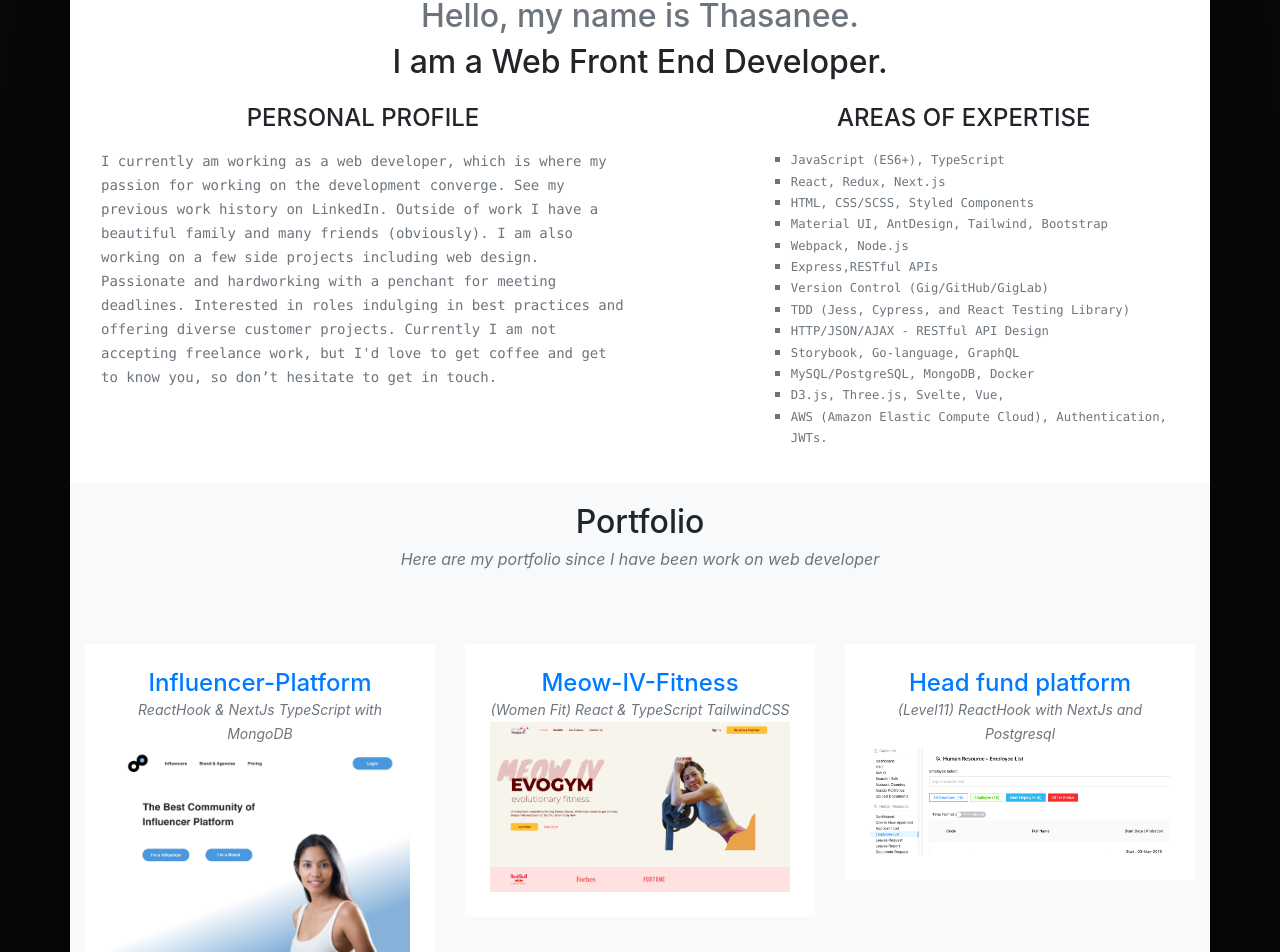
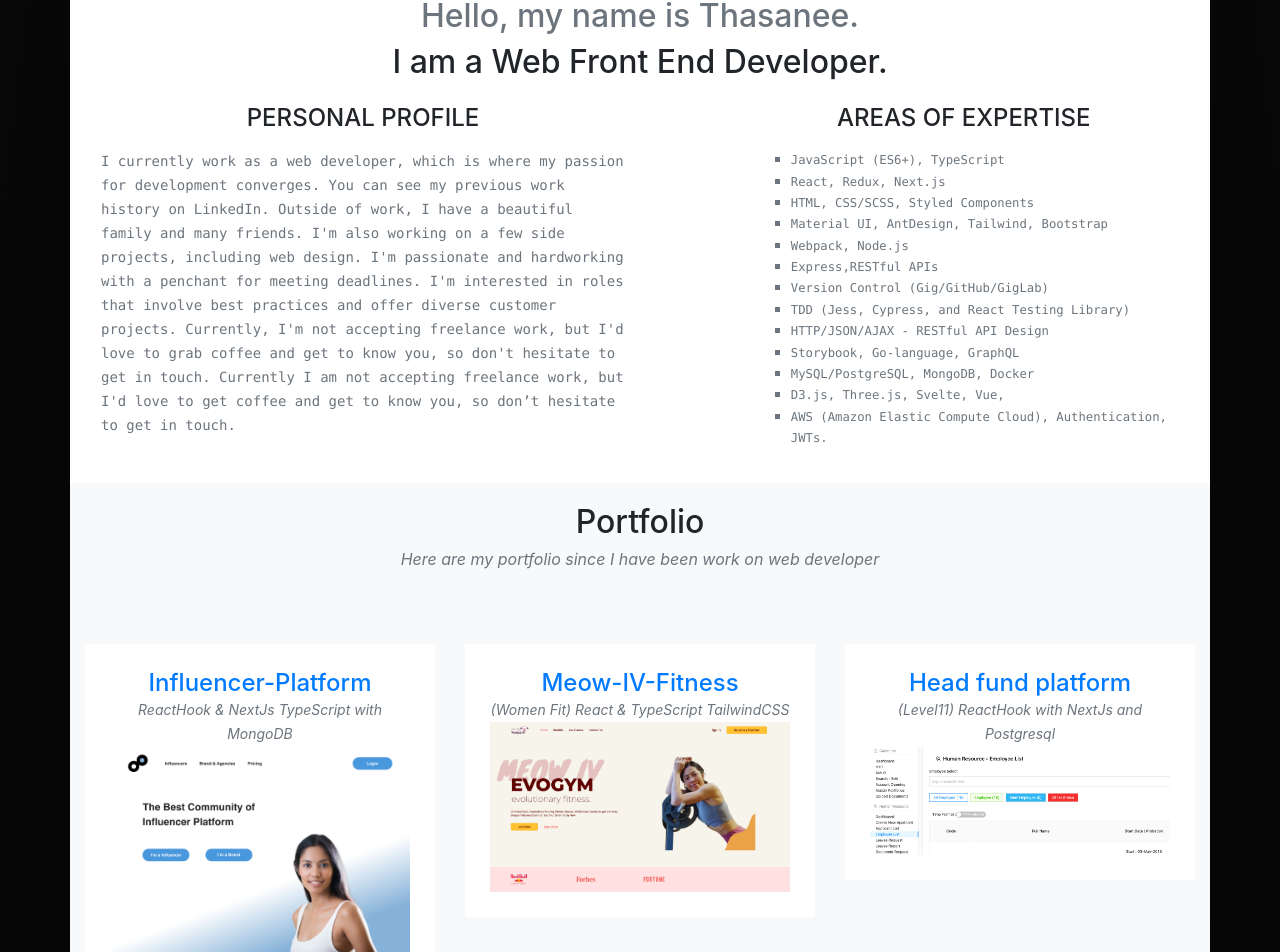
Before and after one commit to Meowmerry/Portfolio-by-Vue3, a Vue app: page / in a window 1280 px wide. Shown: the part 823-1775 px from the top of the page. Built offline with nearby package versions, Linux system fonts and the light colour scheme.

Commit message:
Edited about me

```diff
--- a/src/components/About.vue
+++ b/src/components/About.vue
@@ -14,11 +14,22 @@
             <h4 class="service-heading text-center">PERSONAL PROFILE</h4>
             <code
               class="text-muted"
-            >I currently am working as a web developer, which is where my passion for working on the development converge.
-             See my previous work history on LinkedIn. Outside of work I have a beautiful family and many friends (obviously).
-             I am also working on a few side projects including web design.
-             Passionate and hardworking with a penchant for meeting deadlines.
-             Interested in roles indulging in best practices and offering diverse customer projects.</code>
+            >I currently work as a web developer, which is where my passion for development converges. </code>
+            <code
+              class="text-muted"
+            >You can see my previous work history on LinkedIn. Outside of work, </code>
+            <code
+              class="text-muted"
+            > I have a beautiful family and many friends. I'm also working on a few side projects, including web design. </code>
+            <code
+              class="text-muted"
+            > I'm passionate and hardworking with a penchant for meeting deadlines. </code>
+            <code
+              class="text-muted"
+            > I'm interested in roles that involve best practices and offer diverse customer projects. </code>
+            <code
+              class="text-muted"
+            > Currently, I'm not accepting freelance work, but I'd love to grab coffee and get to know you, so don't hesitate to get in touch.</code>
              <code
               class="text-muted"
             >
```
